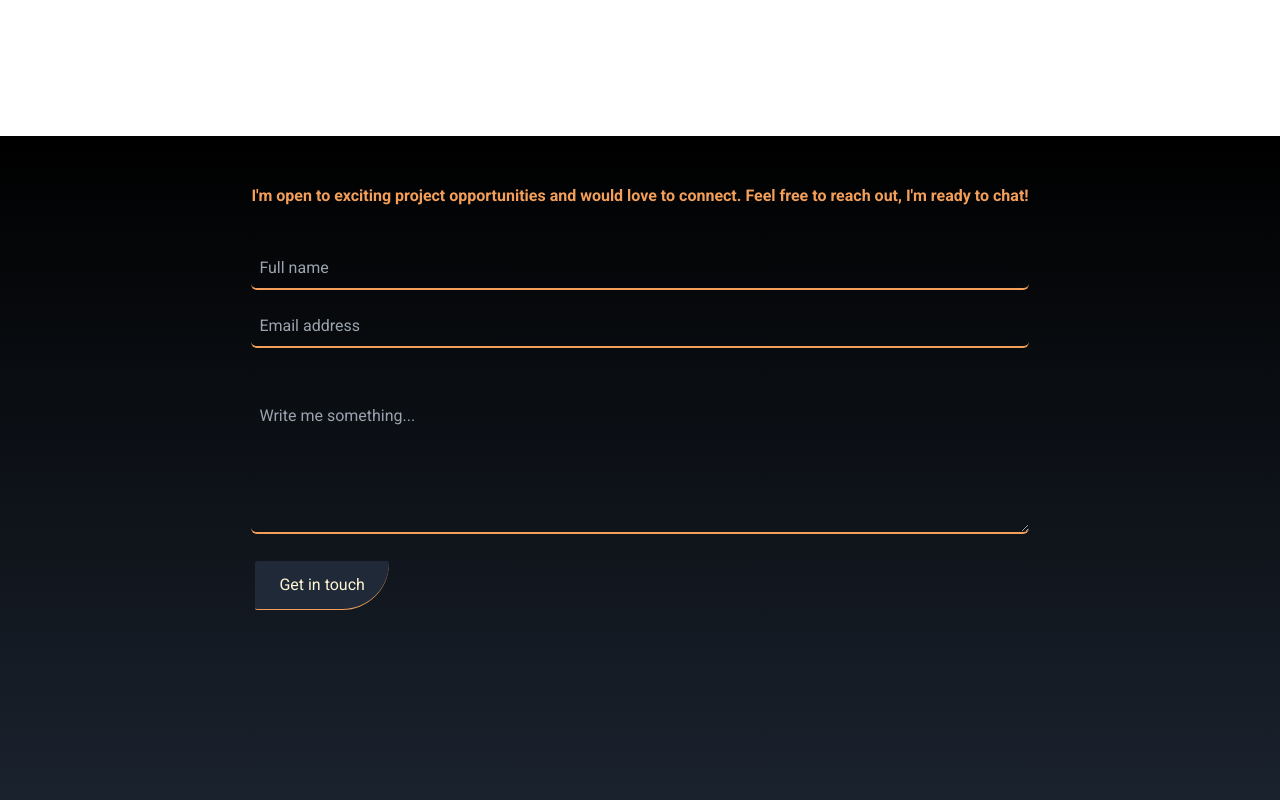
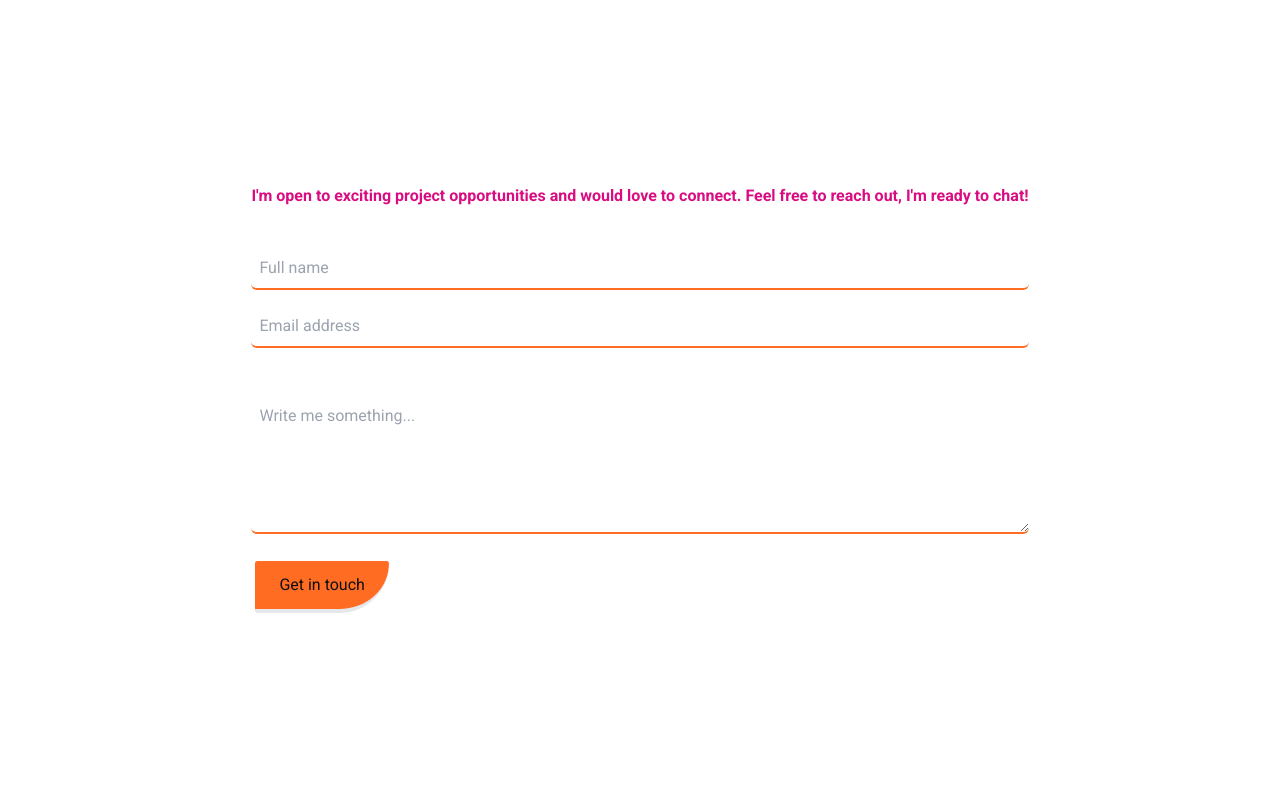
Before and after one commit to DianaBeki/my-portfolio-react, a React (Create React App) app: page / in a window 1280 px wide. Shown: the part 5924-6724 px from the top of the page. After the commit the page ends 6621 px from the top, so only its background shows below. Built offline with nearby package versions, Linux system fonts and the light colour scheme.

Commit message:
Add background color  border color and styles for my component

```diff
--- a/src/components/Contact.jsx
+++ b/src/components/Contact.jsx
@@ -26,17 +26,16 @@ const Contact = () => {
   };
 
   return (
-    <div name="contact" className="bg-gradient-to-b from-black to-gray-800 pt-[3rem] px-[3rem] pb-[10rem] w-full h-screen text-[#FFF7D4] flex justify-center items-center">
+    <div name="contact" className="bg-contact pt-[3rem] px-[3rem] pb-[5rem] w-full flex justify-center items-center">
       <div className="mx-auto h-full">
         <div className="mb-10">
-          <h2 className="text-[#F39F5A] md:font-semibold">
+          <h2 className="text-[#DA0C81] md:font-semibold">
             I&apos;m open to exciting project
             opportunities and would love to connect.
             Feel free to reach out,
             I&apos;m ready to chat!
           </h2>
         </div>
-
         <form onSubmit={handleSubmit}>
           <div className="mb-4">
             <input
@@ -45,8 +44,7 @@ const Contact = () => {
               name="fullname"
               maxLength="30"
               required
-              aria-required="true"
-              className="p-2 bg-transparent border-b-2 border-[#F39F5A]  text-white focus:outline-none w-full rounded-md"
+              className="p-2 bg-transparent border-b-2 border-[#FF6C22] text-white focus:outline-none w-full rounded-md"
             />
           </div>
           <div className="mb-4">
@@ -55,8 +53,7 @@ const Contact = () => {
               name="email"
               placeholder="Email address"
               required
-              aria-required="true"
-              className="p-2 bg-transparent border-b-2 border-[#F39F5A]  text-white focus:outline-none w-full rounded-md"
+              className="p-2 bg-transparent border-b-2 border-[#FF6C22]  text-white focus:outline-none w-full rounded-md"
             />
           </div>
           <div className="mb-4">
@@ -65,12 +62,11 @@ const Contact = () => {
               rows="5"
               placeholder="Write me something..."
               required
-              aria-required="true"
-              className="p-2 bg-transparent border-b-2 border-[#F39F5A]  text-white focus:outline-none w-full rounded-md md:mt-[2rem]"
+              className="p-2 bg-transparent border-b-2 border-[#FF6C22] text-white focus:outline-none w-full rounded-md md:mt-[2rem]"
             />
           </div>
 
-          <button type="submit" className="m-1 px-5 py-2 md:px-6 md:py-3 border-b border-[#F39F5A] hover:border-none bg-gray-800 rounded-lg duration-500  hover:skew-y-3 hover:scale-x-50 hover:shadow-md hover:shadow-[#C69774] hover:bg-gradient from-[#31304D] to-[rgb(107,36,12)] hover:text-[#F7B787] rounded-br-[10rem]">
+          <button type="submit" className="m-1 px-5 py-2 md:px-6 md:py-3 border-b-4 border-[#F4EAE0s] hover:border-none text-[#0F0F0F] bg-[#FF6C22] rounded-lg duration-500  hover:skew-y-3 hover:scale-x-50 hover:shadow-md hover:shadow-black hover:bg-[#DA0C81] rounded-br-[10rem]">
             Get in touch
           </button>
         </form>
```
